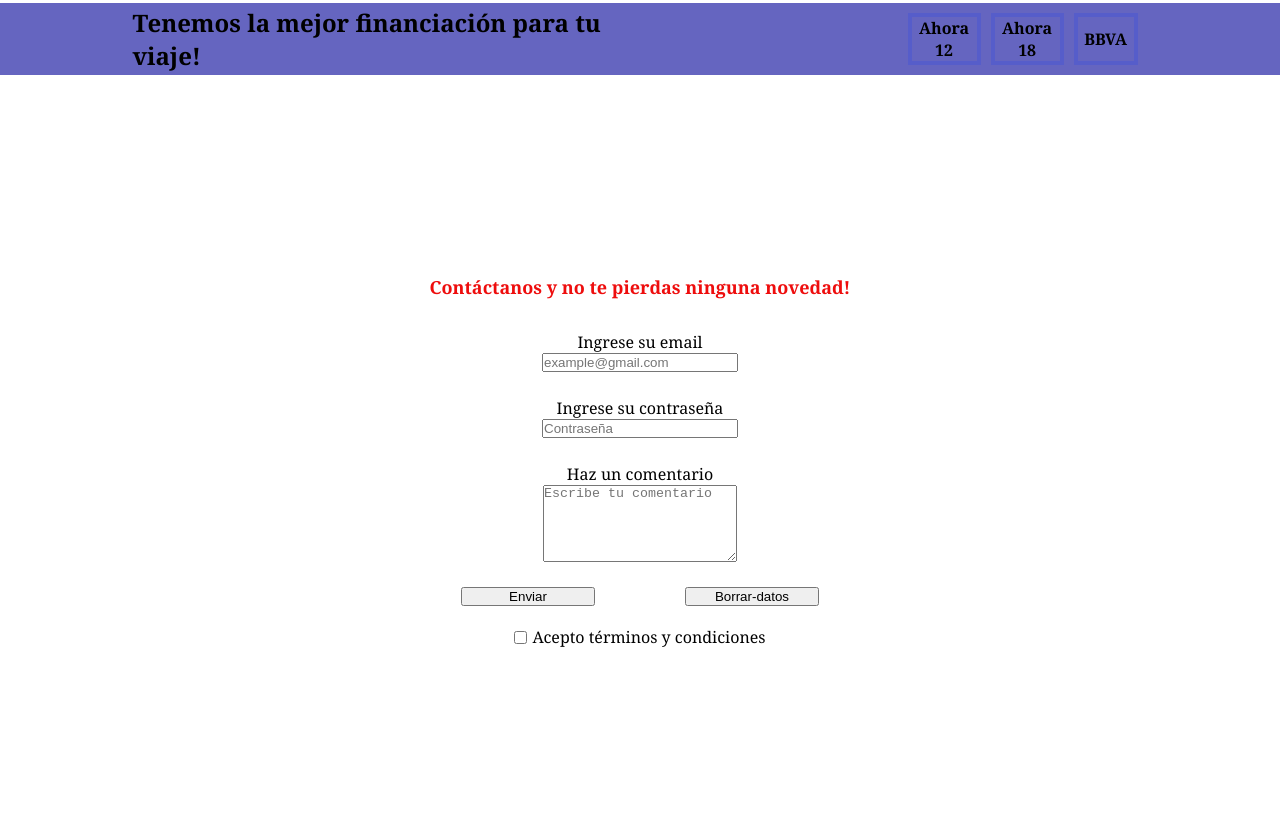
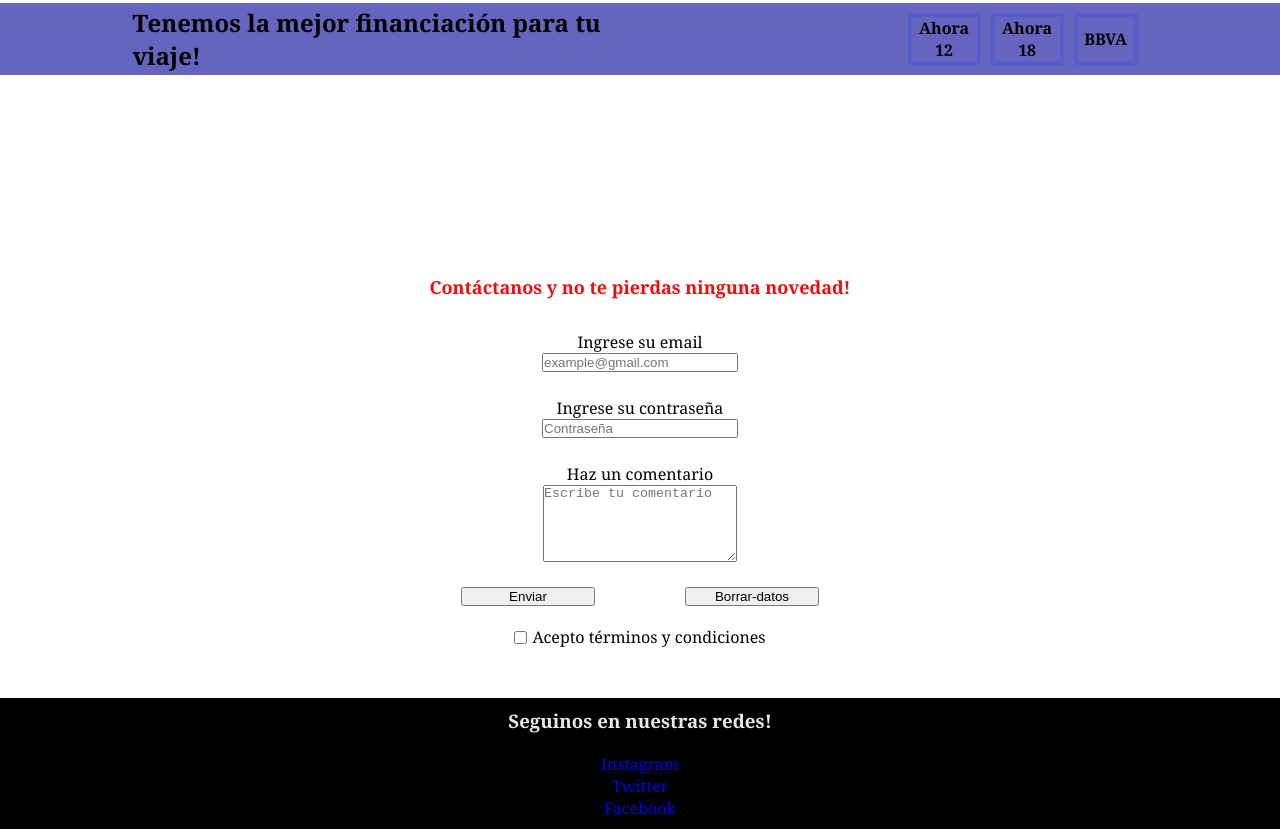
Before and after one commit to Thomi8/por-el-mundo, a plain HTML site: page index.html in a window 1280 px wide. Shown: the part 1363-2192 px from the top of the page. Before the commit the page ends 2011 px from the top, so only its background shows below. Drawn offline with nearby package versions, Linux system fonts and the light colour scheme.

Commit message:
acomodando

```diff
--- a/css/styles.css
+++ b/css/styles.css
@@ -132,6 +132,7 @@
     transition: 0.5s;
     color: black;
 }
+
 
 /* MAIN */
 
@@ -844,6 +845,25 @@ img.btn-whatsapp:hover{
     margin: auto;
 }
 
+.redesDiv{
+    margin-top: 50px;
+    background-color: black;
+    padding: 10px;
+}
+
+.tituloRedes{
+    color: rgba(255, 255, 255, 0.911);
+    text-align: center;
+    margin-bottom: 20px;
+}
+
+.redes{
+    display: flex;
+    justify-content: center;
+    text-decoration: none;
+}
+
+
 /* MOBILE - TABLET */
 
 @media only screen and (max-width: 768px) {
--- a/index.html
+++ b/index.html
@@ -7,7 +7,6 @@
         <title>Por el mundo | Viajá seguro</title>
         <link rel="shortcuit icon" href="./img/logo.jpg">
         <link rel="stylesheet" href="./css/styles.css">
-        <link rel="stylesheet" href="https://cdnjs.cloudflare.com/ajax/libs/animate.css/4.1.1/animate.min.css"/>
     </head>
 <body>
     <header class="header">
@@ -249,8 +248,14 @@
             </div>
         </div>
     </form>
+
+    <div class="redesDiv">
+        <h3 class="tituloRedes">Seguinos en nuestras redes!</h3>
+        <a class="redes" href="https://www.instagram.com/">Instagram</a>
+        <a class="redes" href="https://twitter.com/" target="blank">Twitter</a>
+        <a class="redes" href="https://m.facebook.com/login/?locale=es_ES" target="blank">Facebook</a>
+    </div>
 </footer>
-
 
 </body>
 </html>
```
Also changed, not shown: html/contacto.html (+1 -0 lines), html/hoteles.html (+2 -2 lines), html/sobrenosotros.html (+0 -11 lines), html/vuelos.html (line endings or trailing spaces), img/logo140.jpg (added), img/logo30.jpg (added).
